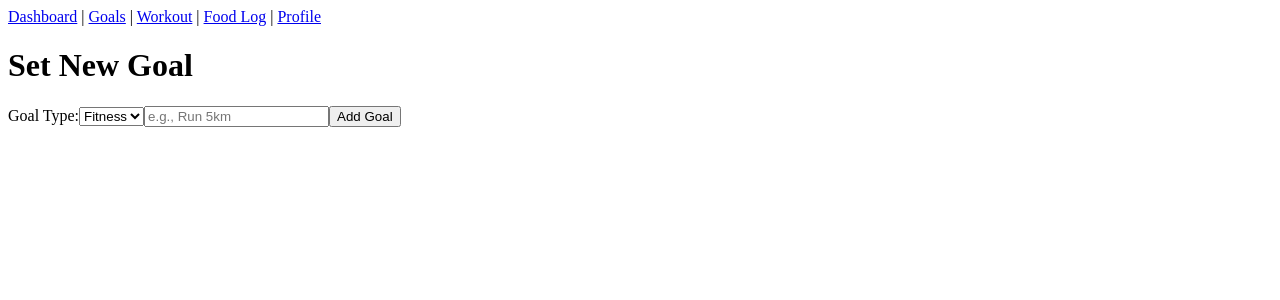
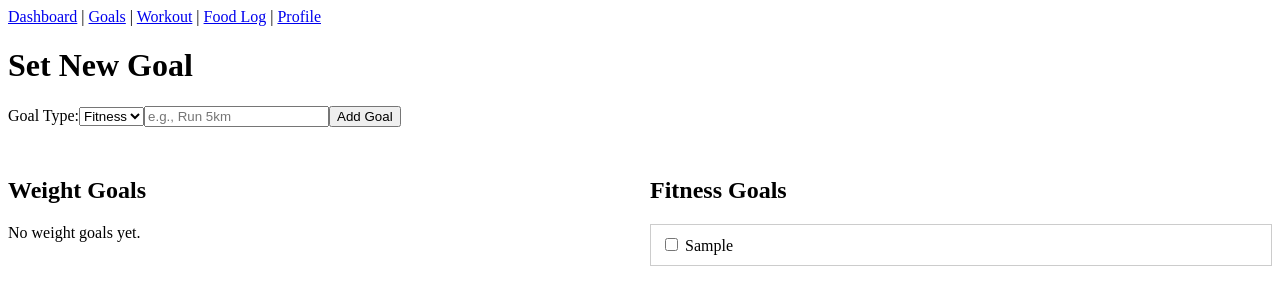
Before and after one commit to Annayingyang/my-fitness, a React (Create React App) app: page /goals in a window 1280 px wide. Both pictures are taken after typing "Sample" into the empty fields and a click on the button "Add Goal". Shown: the top 300 px of the page. Built offline with nearby package versions, Linux system fonts and the light colour scheme.

Commit message:
Goal page
using useState for form inputs + feedback messages
Goals stored and shared via GoalContext across components

```diff
--- a/src/Pages/Goals.js
+++ b/src/Pages/Goals.js
@@ -4,12 +4,19 @@ import { GoalContext } from '../context/GoalContext';
 function Goals() {
   const [goalType, setGoalType] = useState('fitness');
   const [goalText, setGoalText] = useState('');
+  const [startWeight, setStartWeight] = useState('');
+  const [currentWeight, setCurrentWeight] = useState('');
   const [targetWeight, setTargetWeight] = useState('');
-  const [currentWeight, setCurrentWeight] = useState('');
+  const [newCurrentWeight, setNewCurrentWeight] = useState('');
   const [error, setError] = useState('');
   const [success, setSuccess] = useState('');
 
-  const { addGoal } = useContext(GoalContext); // ✅ Use global context
+  const {
+    goals,
+    markGoalComplete,
+    addGoal,
+    updateCurrentWeight,
+  } = useContext(GoalContext);
 
   const handleSubmit = (e) => {
     e.preventDefault();
@@ -19,24 +26,45 @@ function Goals() {
       return;
     }
 
-    if (goalType === 'weight' && (!targetWeight || !currentWeight)) {
-      setError('Please enter both target and current weight.');
+    if (
+      goalType === 'weight' &&
+      (!startWeight || !currentWeight || !targetWeight)
+    ) {
+      setError('Please fill in all weight fields.');
       return;
     }
 
-    const newGoal = {
-      type: goalType,
-      text: goalText,
-      target: targetWeight,
-      current: currentWeight,
-      completed: false,
-    };
+    if (
+      goalType === 'weight' &&
+      (parseFloat(startWeight) < parseFloat(currentWeight) ||
+        parseFloat(startWeight) < parseFloat(targetWeight))
+    ) {
+      setError(
+        'Start weight must be greater than the current and target weight.'
+      );
+      return;
+    }
+
+    const newGoal =
+      goalType === 'weight'
+        ? {
+            type: 'weight',
+            start: parseFloat(startWeight),
+            current: parseFloat(currentWeight),
+            target: parseFloat(targetWeight),
+            completed: false,
+          }
+        : {
+            type: 'fitness',
+            text: goalText,
+            completed: false,
+          };
 
     addGoal(newGoal);
-
     setGoalText('');
+    setStartWeight('');
+    setCurrentWeight('');
     setTargetWeight('');
-    setCurrentWeight('');
     setError('');
     setSuccess('Goal added successfully!');
     setTimeout(() => setSuccess(''), 2000);
@@ -48,7 +76,10 @@ function Goals() {
 
       <form onSubmit={handleSubmit}>
         <label>Goal Type:</label>
-        <select value={goalType} onChange={(e) => setGoalType(e.target.value)}>
+        <select
+          value={goalType}
+          onChange={(e) => setGoalType(e.target.value)}
+        >
           <option value="fitness">Fitness</option>
           <option value="weight">Weight</option>
         </select>
@@ -66,15 +97,21 @@ function Goals() {
           <>
             <input
               type="number"
-              placeholder="Target weight (kg)"
-              value={targetWeight}
-              onChange={(e) => setTargetWeight(e.target.value)}
+              placeholder="Start weight (kg)"
+              value={startWeight}
+              onChange={(e) => setStartWeight(e.target.value)}
             />
             <input
               type="number"
               placeholder="Current weight (kg)"
               value={currentWeight}
               onChange={(e) => setCurrentWeight(e.target.value)}
+            />
+            <input
+              type="number"
+              placeholder="Target weight (kg)"
+              value={targetWeight}
+              onChange={(e) => setTargetWeight(e.target.value)}
             />
           </>
         )}
@@ -84,6 +121,99 @@ function Goals() {
 
       {error && <p style={{ color: 'red' }}>{error}</p>}
       {success && <p style={{ color: 'green' }}>{success}</p>}
+
+      <div
+        style={{
+          display: 'flex',
+          justifyContent: 'space-between',
+          gap: '20px',
+          marginTop: '30px',
+        }}
+      >
+        <div style={{ flex: 1 }}>
+          <h2>Weight Goals</h2>
+          {goals.filter((goal) => goal.type === 'weight').length === 0 && (
+            <p>No weight goals yet.</p>
+          )}
+          {goals
+            .filter((goal) => goal.type === 'weight')
+            .map((goal, index) => {
+              const progressPercent = Math.min(
+                ((goal.start - goal.current) / (goal.start - goal.target)) *
+                  100,
+                100
+              );
+
+              return (
+                <div
+                  key={index}
+                  style={{
+                    border: '1px solid #ccc',
+                    padding: '10px',
+                    marginBottom: '10px',
+                  }}
+                >
+                  <p>Start: {goal.start}kg</p>
+                  <p>Current: {goal.current}kg</p>
+                  <p>Target: {goal.target}kg</p>
+                  <div style={{ marginTop: '10px' }}>
+                    <p>Progress: {progressPercent.toFixed(0)}%</p>
+                    <progress
+                      value={progressPercent}
+                      max="100"
+                      style={{ width: '100%' }}
+                    ></progress>
+                  </div>
+
+                  <div style={{ marginTop: '10px' }}>
+                    <input
+                      type="number"
+                      placeholder="Update current weight"
+                      value={newCurrentWeight}
+                      onChange={(e) => setNewCurrentWeight(e.target.value)}
+                    />
+                    <button
+                      onClick={() => {
+                        updateCurrentWeight(newCurrentWeight);
+                        setNewCurrentWeight('');
+                      }}
+                      style={{ marginLeft: '10px' }}
+                    >
+                      Update
+                    </button>
+                  </div>
+                </div>
+              );
+            })}
+        </div>
+
+        <div style={{ flex: 1 }}>
+          <h2>Fitness Goals</h2>
+          {goals.filter((goal) => goal.type === 'fitness').length === 0 && (
+            <p>No fitness goals yet.</p>
+          )}
+          {goals
+            .filter((goal) => goal.type === 'fitness')
+            .map((goal, index) => (
+              <div
+                key={index}
+                style={{
+                  border: '1px solid #ccc',
+                  padding: '10px',
+                  marginBottom: '10px',
+                }}
+              >
+                <label>
+                  <input
+                    type="checkbox"
+                    onChange={() => markGoalComplete(goal)}
+                  />{' '}
+                  {goal.text}
+                </label>
+              </div>
+            ))}
+        </div>
+      </div>
     </div>
   );
 }
--- a/src/context/GoalContext.js
+++ b/src/context/GoalContext.js
@@ -6,24 +6,40 @@ export function GoalProvider({ children }) {
   const [goals, setGoals] = useState([]);
   const [achievements, setAchievements] = useState([]);
 
-  const addGoal = (goalObj) => {
-    setGoals([...goals, goalObj]);
+  const addGoal = (newGoal) => {
+    if (newGoal.type === 'weight') {
+      const updatedGoals = goals.filter(goal => goal.type !== 'weight');
+      setGoals([...updatedGoals, newGoal]);
+    } else {
+      setGoals([...goals, newGoal]);
+    }
   };
 
-  const markGoalComplete = (index) => {
-    const updated = [...goals];
-    updated[index].completed = true;
+  const markGoalComplete = (goalToComplete) => {
+    const updatedGoals = goals.filter(goal => goal !== goalToComplete);
+    setGoals(updatedGoals);
+    setAchievements([...achievements, goalToComplete]);
+  };
 
-    const achieved = updated[index];
-    setAchievements([...achievements, achieved]);
-    updated.splice(index, 1);
-
-    setGoals(updated);
+  const updateCurrentWeight = (newWeight) => {
+    const updatedGoals = goals.map(goal => {
+      if (goal.type === 'weight') {
+        return { ...goal, current: parseFloat(newWeight) };
+      }
+      return goal;
+    });
+    setGoals(updatedGoals);
   };
 
   return (
     <GoalContext.Provider
-      value={{ goals, addGoal, achievements, markGoalComplete }}
+      value={{
+        goals,
+        addGoal,
+        achievements,
+        markGoalComplete,
+        updateCurrentWeight,
+      }}
     >
       {children}
     </GoalContext.Provider>
--- a/src/index.js
+++ b/src/index.js
@@ -2,7 +2,7 @@ import React from 'react';
 import ReactDOM from 'react-dom/client';
 import { BrowserRouter } from 'react-router-dom';
 import App from './App';
-import { GoalProvider } from './context/GoalContext'; // ✅ import it
+import { GoalProvider } from './context/GoalContext';
 
 const root = ReactDOM.createRoot(document.getElementById('root'));
 root.render(
```
